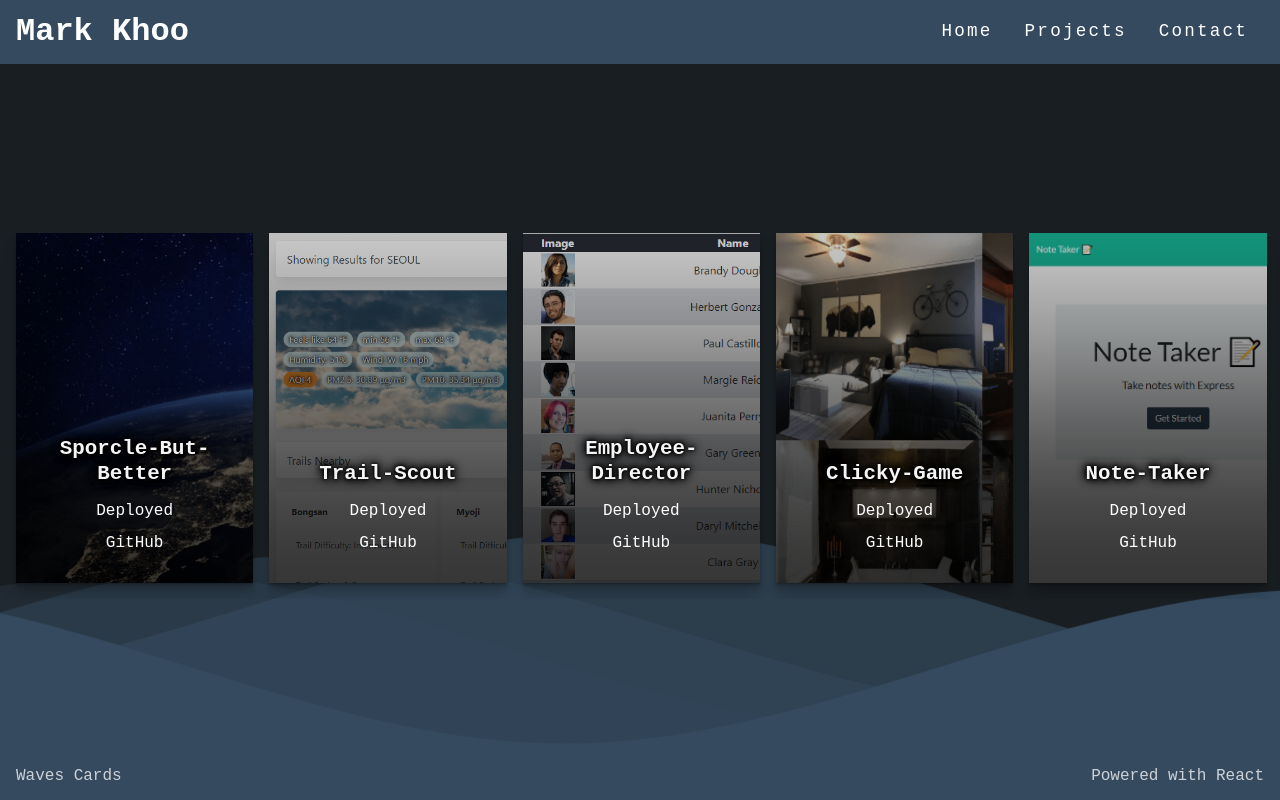
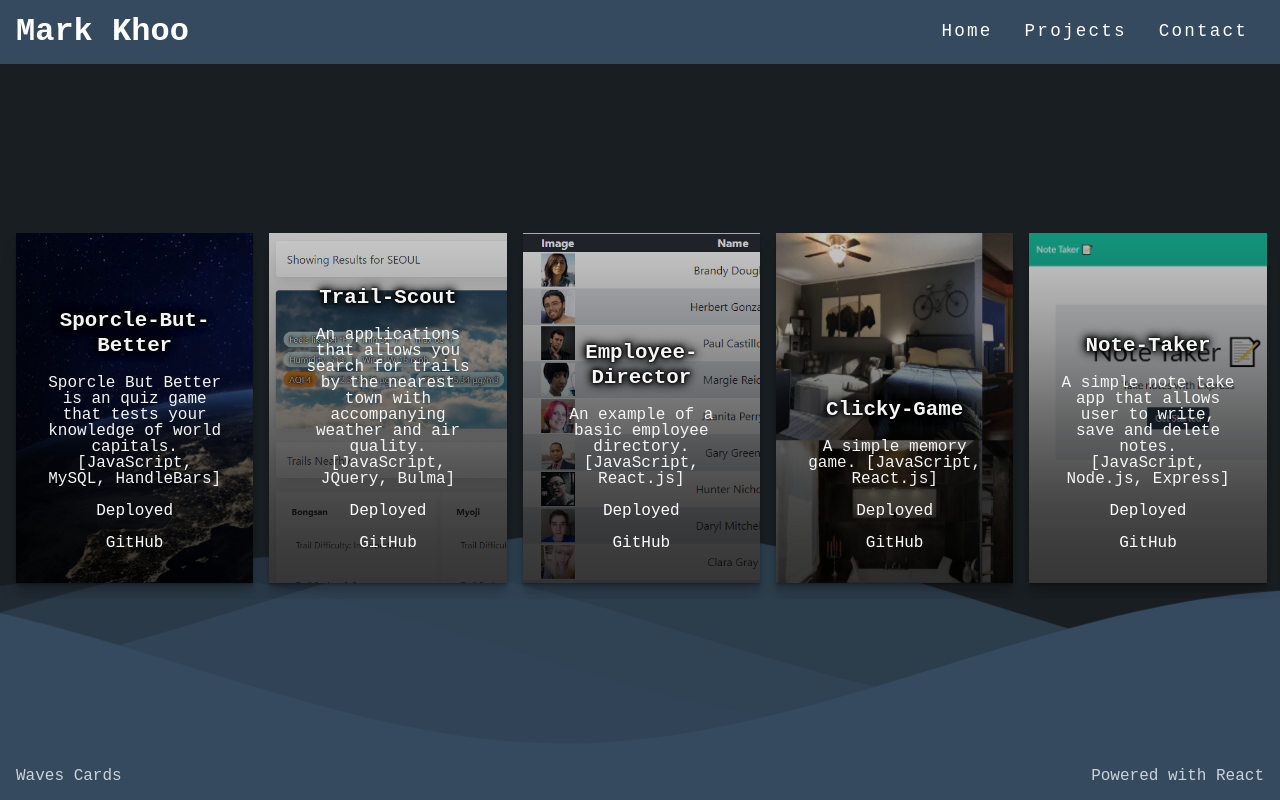
Before and after one commit to markkhoo/20-React-Portfolio, a React (Create React App) app: page /projects in a window 1280 px wide. Built offline with nearby package versions, Linux system fonts and the light colour scheme.

Commit message:
correct project descriptions

```diff
--- a/src/components/projectCard/projectCard.js
+++ b/src/components/projectCard/projectCard.js
@@ -6,6 +6,7 @@ function Card(props) {
         <div className="card" id={props.id}>
             <div className="content">
                 <h2 className="title">{props.title}</h2>
+                <p>{props.description}</p>
                 <a href={props.deploy_link} target="_blank" rel="noreferrer noopener">Deployed</a>
                 <a href={props.github_link} target="_blank" rel="noreferrer noopener">GitHub</a>
             </div>
--- a/src/pages/projects/projects.js
+++ b/src/pages/projects/projects.js
@@ -9,36 +9,42 @@ function Projects() {
             title: "Sporcle-But-Better",
             github_link: "https://github.com/markkhoo/Sporcle-But-Better",
             deploy_link: "https://radiant-chamber-32939.herokuapp.com/",
+            description: "Sporcle But Better is an quiz game that tests your knowledge of world capitals. [JavaScript, MySQL, HandleBars]"
         },
         {
             id: 2,
             title: "Trail-Scout",
             github_link: "https://github.com/markkhoo/Trail-Scout",
             deploy_link: "https://markkhoo.github.io/Trail-Scout/",
+            description: "An applications that allows you search for trails by the nearest town with accompanying weather and air quality. [JavaScript, JQuery, Bulma]"
         },
         {
             id: 3,
             title: "Employee-Director",
             github_link: "https://github.com/markkhoo/19-employee-directory",
             deploy_link: "https://markkhoo.github.io/19-employee-directory/",
+            description: "An example of a basic employee directory. [JavaScript, React.js]"
         },
         {
             id: 4,
             title: "Clicky-Game",
             github_link: "https://github.com/markkhoo/18-Clicky-Game",
             deploy_link: "https://markkhoo.github.io/18-Clicky-Game/",
+            description: "A simple memory game. [JavaScript, React.js]"
         },
         {
             id: 5,
             title: "Note-Taker",
             github_link: "https://github.com/markkhoo/11-Note-Taker-Express.js",
             deploy_link: "https://mighty-dusk-98751.herokuapp.com/",
+            description: "A simple note take app that allows user to write, save and delete notes. [JavaScript, Node.js, Express]"
         },
         {
             id: 6,
             title: "Quiz-Game",
             github_link: "https://github.com/markkhoo/04-Code-Quiz-Assignment",
             deploy_link: "https://markkhoo.github.io/04-Code-Quiz-Assignment/",
+            description: "A simple quiz game. [JavaScript, HTML5, CSS3]"
         }
     ]);
 
@@ -53,6 +59,7 @@ function Projects() {
                             title={item.title}
                             deploy_link={item.deploy_link}
                             github_link={item.github_link}
+                            description={item.description}
                         />
                     )
                 })}
```
